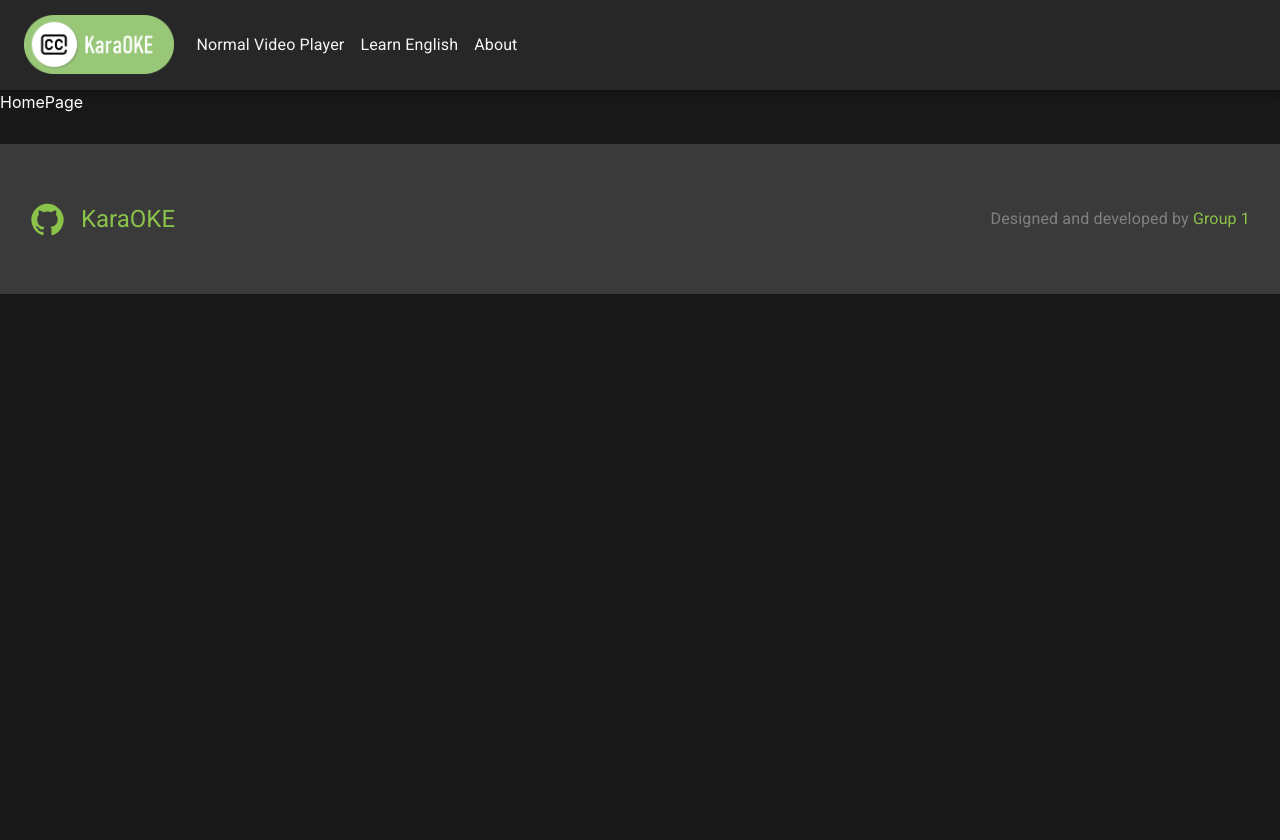
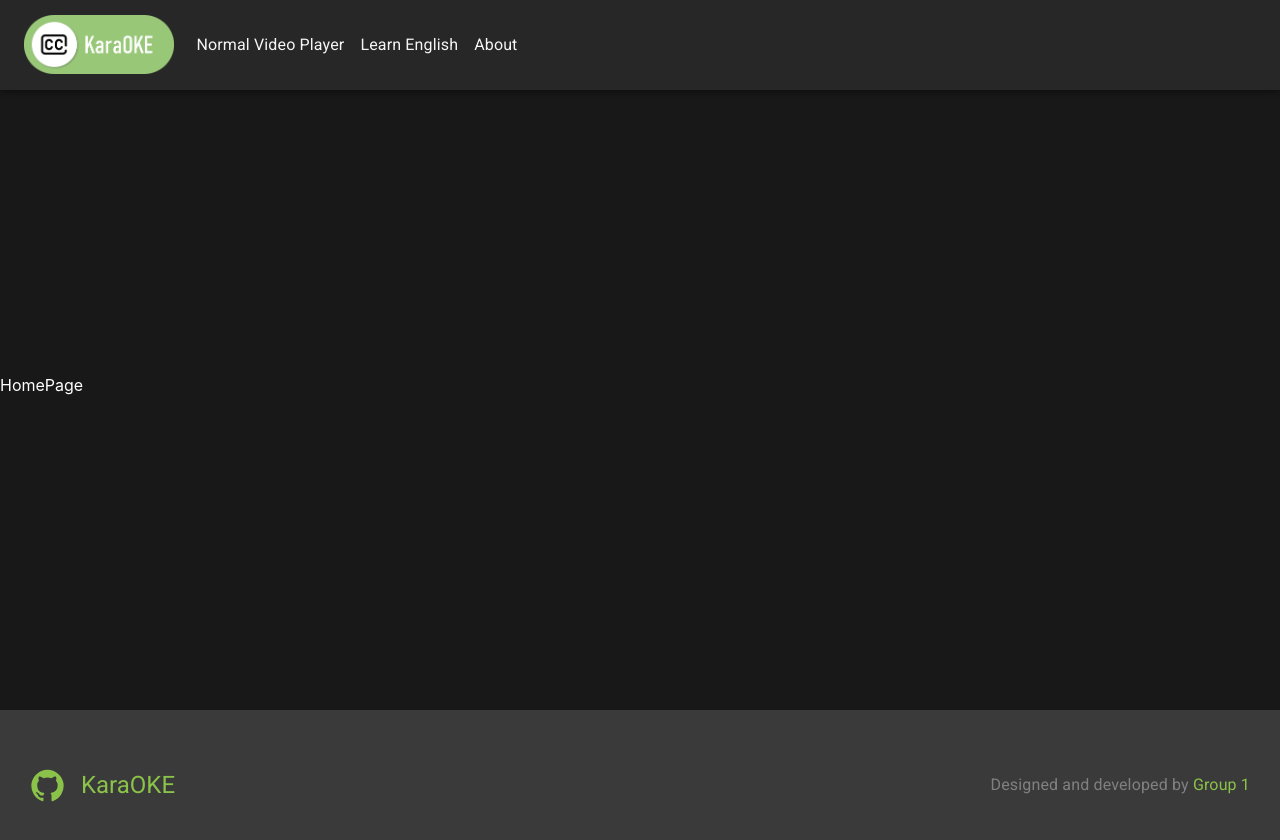
Before and after one commit to Josue-Zenteno/KaraOKE, a React (Vite) app: page / in a window 1280 px wide. Shown: the top 840 px of the page. Before the commit the page ends 800 px from the top, so only its background shows below. Built offline with nearby package versions, Linux system fonts and the light colour scheme.

Commit message:
App.scss v1.0.3
Footer is now and the botom of the web
Header is now sticky at the top

```diff
--- a/src/App.scss
+++ b/src/App.scss
@@ -8,4 +8,23 @@
 
 .App {
     color: #fefefe;
+    position: relative;
+    min-height: 90vh;
+
+    .NavBar {
+        position: sticky !important;
+        top: 0 !important;
+        z-index: 1;
+    }
+
+    .Content {
+        padding-bottom: 2.5rem;
+    }
+
+    .Footer {
+        position: absolute;
+        bottom: 0;
+        width: 100%;
+        height: 2.5rem;
+    }
 }
```
